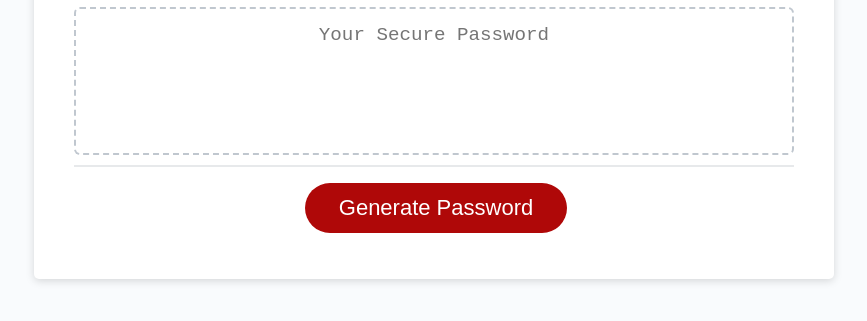
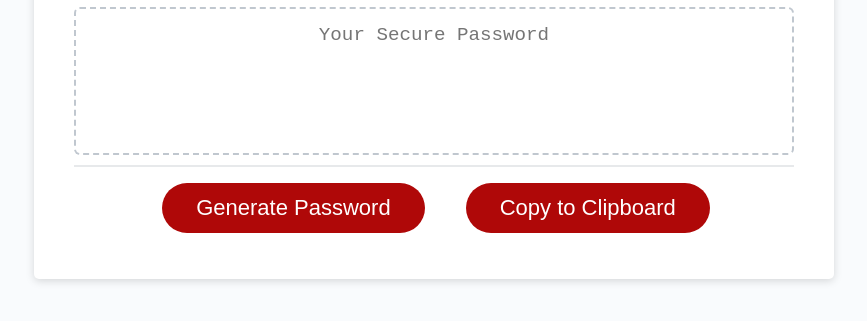
Before and after one commit to joeleonti/password-creator, a plain HTML site: page index.html in a window 1280 px wide. Shown: the part 241-562 px from the top of the page, without its empty margins (206-1073 px from the left). Drawn offline with Linux system fonts and the light colour scheme.

Commit message:
updated css

```diff
--- a/index.html
+++ b/index.html
@@ -26,6 +26,8 @@
         </div>
         <div class="card-footer">
           <button id="generate" class="btn">Generate Password</button>
+          <!-- This is the copy button -->
+          <button id="copy" class="btn">Copy to Clipboard</button>
         </div>
       </div>
     </div>
```
Also changed, not shown: style.css (line endings or trailing spaces).
